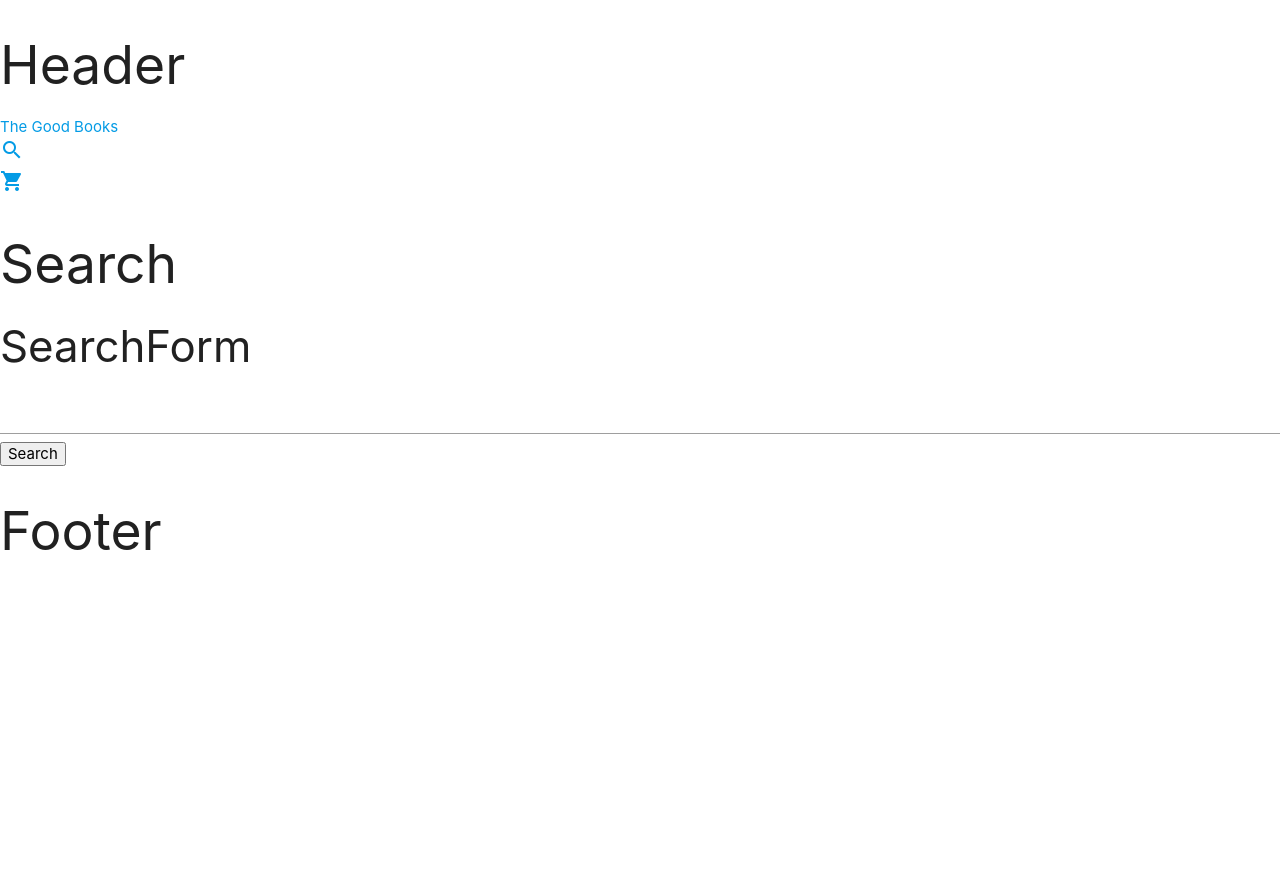
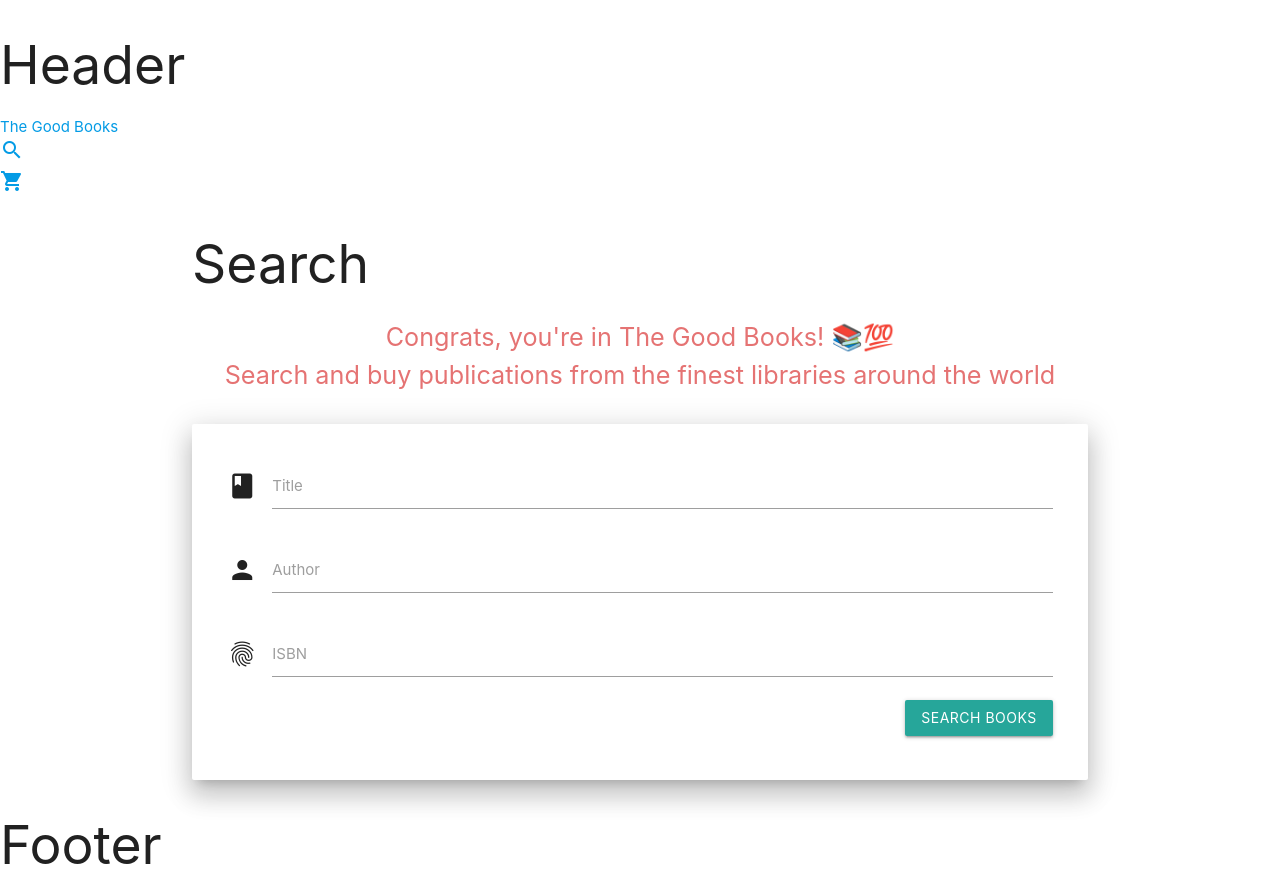
Before and after one commit to niiccolas/the-good-books, an Angular app: page /search in a window 1280 px wide. Before the commit the page ends 800 px from the top, so only its background shows below. Built offline with nearby package versions, Linux system fonts and the light colour scheme.

Commit message:
Style Search component

```diff
--- a/src/app/components/search/search.component.html
+++ b/src/app/components/search/search.component.html
@@ -1,14 +1,42 @@
-<h2>Search</h2>
+<header class="container">
+  <h2>Search</h2>
+  <p class="flow-text center-align lead red-text text-lighten-2">Congrats, you're in The Good Books! 📚💯<br> Search and buy publications from the finest libraries around the world</p>
+</header>
 
-<!-- SearchForm component -->
-<div>
-  <h3>SearchForm</h3>
-  <input [(ngModel)]='userQuery' (keydown.enter)="query()" />
-  <button (click)="query()">Search</button>
-</div>
+<!-- SearchForm -->
+<section class="container">
+  <div class="row card-panel z-depth-4">
+    <div class="row">
+      <div class="input-field col s12">
+        <i class="material-icons prefix">book</i>
+        <input [(ngModel)]='titleQuery' (keydown.enter)="sendApiQuery()" id="icon_book" type="text" class="validate">
+        <label for="icon_book">Title</label>
+      </div>
 
-<!-- BooksList component -->
-<div *ngIf="userQueryResults !== null">
+      <div class="input-field col s12">
+        <i class="material-icons prefix">person</i>
+        <input [(ngModel)]='authorQuery' (keydown.enter)="sendApiQuery()" id="icon_author" type="text" class="validate">
+        <label for="icon_author">Author</label>
+      </div>
+
+      <div class="input-field col s12">
+        <i class="material-icons prefix">fingerprint</i>
+        <input [(ngModel)]='isbnQuery' (keydown.enter)="sendApiQuery()" id="icon_isbn" type="text" class="validate" maxlength="13">
+        <label for="icon_isbn">ISBN</label>
+      </div>
+
+      <div class="col s12 right-align">
+        <button (click)="sendApiQuery()" class="waves-effect waves-light btn">Search Books</button>
+      </div>
+    </div>
+  </div>
+</section>
+
+<!-- ResultsList -->
+<section class="container" *ngIf="userQueryResults !== null">
   <app-books-list [userQueryResults]="userQueryResults"></app-books-list>
-  <button (click)="showMore()">Show more books</button>
-</div>
+  <!-- reveal the ShowMore button only when > 10 search results -->
+  <div class="col s12 right-align" *ngIf="userQueryResults.totalItems > 10">
+    <button (click)="showMoreResults()" class="waves-effect waves-light btn-large">Show More Results</button>
+  </div>
+</section>
--- a/src/app/components/search/search.component.sass
+++ b/src/app/components/search/search.component.sass
@@ -0,0 +1,2 @@
+.lead
+  margin-bottom: 2rem
```
